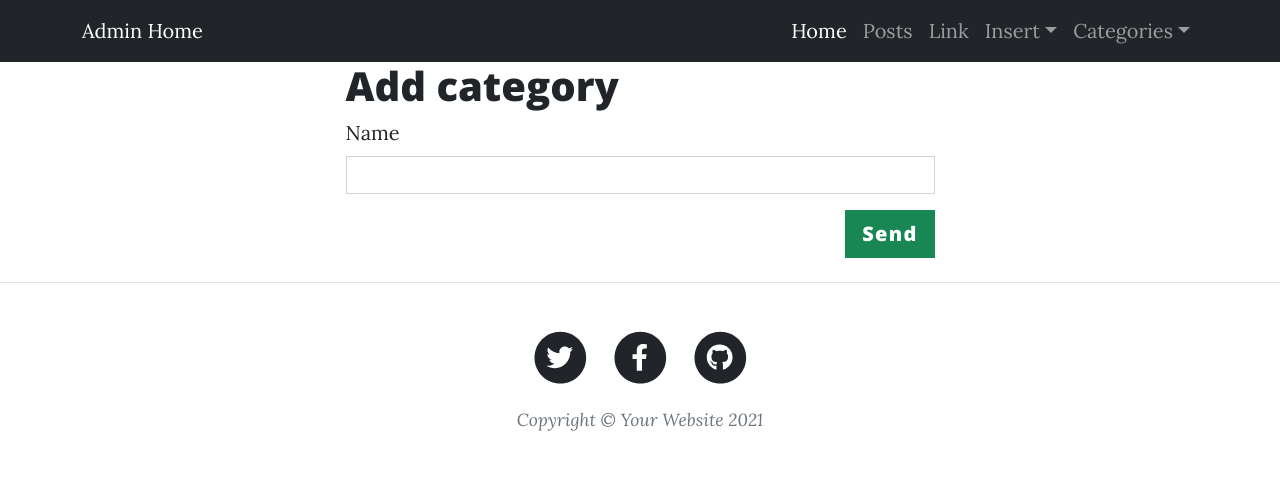
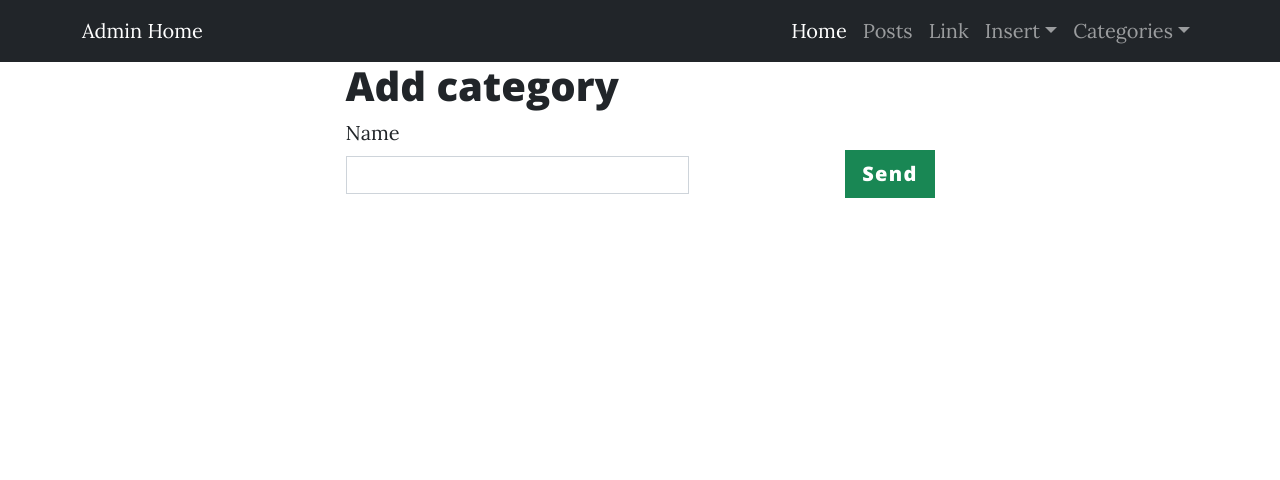
Before and after one commit to democvidev/SimplonBlogSymfony_5.3, a Symfony app: template templates/admin/category/add.html.twig in a window 1280 px wide. Shown: the top 480 px of the page. Run offline with Twig, Linux system fonts and the light colour scheme; the template is opened without the code that fills it, so the values that code supplies are empty; form fields are guessed from the names that the template uses; some libraries are stand-ins or nearby versions.

Commit message:
checked errors

```diff
--- a/templates/admin.html.twig
+++ b/templates/admin.html.twig
@@ -2,18 +2,24 @@
 <html>
 	<head>
 		<meta charset="UTF-8">
-        <title>{% block title %}Clean Blog - Start Bootstrap Theme!{% endblock %}</title>
-        <link rel="icon" type="image/x-icon" href="{{ asset('clean/assets/favicon.ico') }}" />
-        <meta name="viewport" content="width=device-width, initial-scale=1, shrink-to-fit=no" />
-        <meta name="description" content="" />
-        <meta name="author" content="" />
+		<title>
+			{% block title %}Clean Blog - Start Bootstrap Theme!
+			{% endblock %}
+		</title>
+		<link rel="icon" type="image/x-icon" href="{{ asset('clean/assets/favicon.ico') }}"/>
+		<meta name="viewport" content="width=device-width, initial-scale=1, shrink-to-fit=no"/>
+		<meta name="description" content=""/>
+		<meta
+		name="author" content=""/>
 		<!-- Font Awesome icons (free version)-->
 		<script src="https://use.fontawesome.com/releases/v5.15.3/js/all.js" crossorigin="anonymous"></script>
 		<!-- Google fonts-->
-        <link href="https://fonts.googleapis.com/css?family=Lora:400,700,400italic,700italic" rel="stylesheet" type="text/css" />
-        <link href="https://fonts.googleapis.com/css?family=Open+Sans:300italic,400italic,600italic,700italic,800italic,400,300,600,700,800" rel="stylesheet" type="text/css" />
+		<link href="https://fonts.googleapis.com/css?family=Lora:400,700,400italic,700italic" rel="stylesheet" type="text/css"/>
+		<link
+		href="https://fonts.googleapis.com/css?family=Open+Sans:300italic,400italic,600italic,700italic,800italic,400,300,600,700,800" rel="stylesheet" type="text/css"/>
 		<!-- Core theme CSS (includes Bootstrap)-->
-        <link href="{{ asset('clean/css/styles.css') }}" rel="stylesheet" />
+		<link
+		href="{{ asset('clean/css/styles.css') }}" rel="stylesheet"/>
 
 		{# Run `composer require symfony/webpack-encore-bundle`
 						           and uncomment the following Encore helpers to start using Symfony UX #}
@@ -30,71 +36,55 @@
 		<nav class="navbar navbar-expand-lg navbar-dark bg-dark">
 			<div class="container">
 				<a class="navbar-brand" href="{{ path('admin_home') }}">Admin Home</a>
-                <button class="navbar-toggler" type="button" data-bs-toggle="collapse" data-bs-target="#navbarSupportedContent" aria-controls="navbarSupportedContent" aria-expanded="false" aria-label="Toggle navigation"><span class="navbar-toggler-icon"></span></button>
+				<button class="navbar-toggler" type="button" data-bs-toggle="collapse" data-bs-target="#navbarSupportedContent" aria-controls="navbarSupportedContent" aria-expanded="false" aria-label="Toggle navigation">
+					<span class="navbar-toggler-icon"></span>
+				</button>
 				<div class="collapse navbar-collapse" id="navbarSupportedContent">
 					<ul class="navbar-nav ms-auto mb-2 mb-lg-0">
-                        <li class="nav-item"><a class="nav-link active" aria-current="page" href="{{ path('admin_home') }}">Home</a></li>
-                        <li class="nav-item"><a class="nav-link" href="#">Posts</a></li>
-                        <li class="nav-item"><a class="nav-link" href="#">Link</a></li>
+						<li class="nav-item">
+							<a class="nav-link active" aria-current="page" href="{{ path('admin_home') }}">Home</a>
+						</li>
+						<li class="nav-item">
+							<a class="nav-link" href="#">Posts</a>
+						</li>
+						<li class="nav-item">
+							<a class="nav-link" href="#">Link</a>
+						</li>
 						<li class="nav-item dropdown">
 							<a class="nav-link dropdown-toggle" id="" href="#" role="button" data-bs-toggle="dropdown" aria-expanded="false">Insert</a>
 							<ul class="dropdown-menu dropdown-menu-end" aria-labelledby="navbarDropdown">
-                                <li><a class="dropdown-item" href="#">User</a></li>
-                                <li><a class="dropdown-item" href="#">Category</a></li>
-                                <li><a class="dropdown-item" href="#">Post</a></li>
+								<li>
+									<a class="dropdown-item" href="#">User</a>
+								</li>
+								<li>
+									<a class="dropdown-item" href="{{ path('admin_add_category') }}">Category</a>
+								</li>
+								<li>
+									<a class="dropdown-item" href="{{ path('admin_add_post') }}">Post</a>
+								</li>
 							</ul>
 						</li>
 						<li class="nav-item dropdown">
 							<a class="nav-link dropdown-toggle" id="navbarDropdown" href="#" role="button" data-bs-toggle="dropdown" aria-expanded="false">Categories</a>
 							<ul class="dropdown-menu dropdown-menu-end" aria-labelledby="navbarDropdown">
-                                <li><a class="dropdown-item" href="#">Cat1</a></li>
-                                <li><a class="dropdown-item" href="#">Cat2</a></li>
-                                <li><hr class="dropdown-divider" /></li>
-                                <li><a class="dropdown-item" href="#">All Categories</a></li>
+								<li>
+									<a class="dropdown-item" href="#">Cat1</a>
+								</li>
+								<li>
+									<a class="dropdown-item" href="#">Cat2</a>
+								</li>
+								<li><hr class="dropdown-divider"/></li>
+								<li>
+									<a class="dropdown-item" href="#">All Categories</a>
+								</li>
 							</ul>
 						</li>
 					</ul>
 				</div>
 			</div>
 		</nav>
-        {% block body %}
-        {% endblock %}
-        <!-- Footer-->
-        <footer class="border-top">
-            <div class="container px-4 px-lg-5">
-                <div class="row gx-4 gx-lg-5 justify-content-center">
-                    <div class="col-md-10 col-lg-8 col-xl-7">
-                        <ul class="list-inline text-center">
-                            <li class="list-inline-item">
-                                <a href="#!">
-                                    <span class="fa-stack fa-lg">
-                                        <i class="fas fa-circle fa-stack-2x"></i>
-                                        <i class="fab fa-twitter fa-stack-1x fa-inverse"></i>
-                                    </span>
-                                </a>
-                            </li>
-                            <li class="list-inline-item">
-                                <a href="#!">
-                                    <span class="fa-stack fa-lg">
-                                        <i class="fas fa-circle fa-stack-2x"></i>
-                                        <i class="fab fa-facebook-f fa-stack-1x fa-inverse"></i>
-                                    </span>
-                                </a>
-                            </li>
-                            <li class="list-inline-item">
-                                <a href="#!">
-                                    <span class="fa-stack fa-lg">
-                                        <i class="fas fa-circle fa-stack-2x"></i>
-                                        <i class="fab fa-github fa-stack-1x fa-inverse"></i>
-                                    </span>
-                                </a>
-                            </li>
-                        </ul>
-                        <div class="small text-center text-muted fst-italic">Copyright &copy; Your Website 2021</div>
-                    </div>
-                </div>
-            </div>
-        </footer>
+		{% block body %}{% endblock %}
+
 		<!-- Bootstrap core JS-->
 		<script src="https://cdn.jsdelivr.net/npm/bootstrap@5.0.1/dist/js/bootstrap.bundle.min.js"></script>
 		<!-- Core theme JS-->
--- a/templates/admin/category/add.html.twig
+++ b/templates/admin/category/add.html.twig
@@ -10,9 +10,13 @@
 				<div class="col-md-10 col-lg-8 col-xl-7">
 					<h1>Add category</h1>
 					{{ form_start(form) }}
-					{{ form_row(form.name) }}
-					<div class="d-flex justify-content-end">
-						<button type="submit" class="btn btn-lg btn-success">Send</button>
+					<div class="d-flex justify-content-between">
+						<div class="col-md-5 col-lg-7">
+							{{ form_row(form.name) }}
+						</div>
+						<p>
+							<button class="btn btn-lg btn-success">Send</button>
+						</p>
 					</div>
 					{{ form_end(form) }}
 				</div>
--- a/templates/admin/index.html.twig
+++ b/templates/admin/index.html.twig
@@ -1,6 +1,7 @@
 {% extends 'admin.html.twig' %}
 
-{% block title %}Admin Home{% endblock %}
+{% block title %}Admin Home
+{% endblock %}
 
 {% block body %}
 
@@ -8,7 +9,7 @@
 	<div class="container">
 		<div class="text-center mt-5">
 			<h1>Admin Home</h1>
-                <p class="lead">A complete project boilerplate built with Bootstrap</p>
+			<p class="lead">Bienvenue !</p>
 			<p>Bootstrap v5.0.1</p>
 		</div>
 	</div>
--- a/templates/clean.html.twig
+++ b/templates/clean.html.twig
@@ -91,7 +91,7 @@
 
         {% block body %}{% endblock %}
 
- <!-- Footer-->
+        <!-- Footer-->
         <footer class="border-top">
             <div class="container px-4 px-lg-5">
                 <div class="row gx-4 gx-lg-5 justify-content-center">
```
Also changed, not shown: src/Form/PostFormType.php (+17 -14 lines), templates/admin/post/add.html.twig (indentation only). Lines whose indentation alone changed are shown as unchanged.
